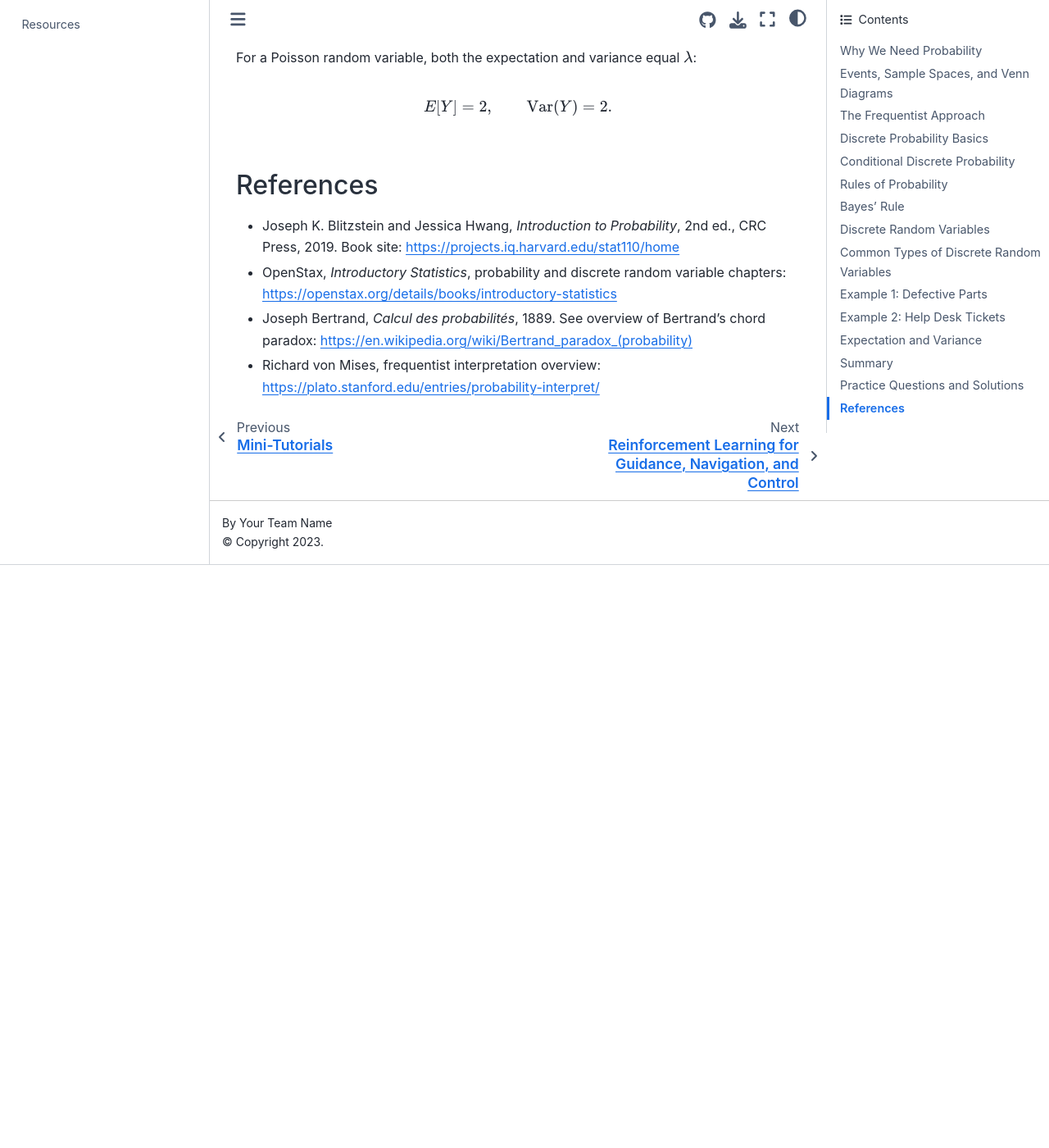
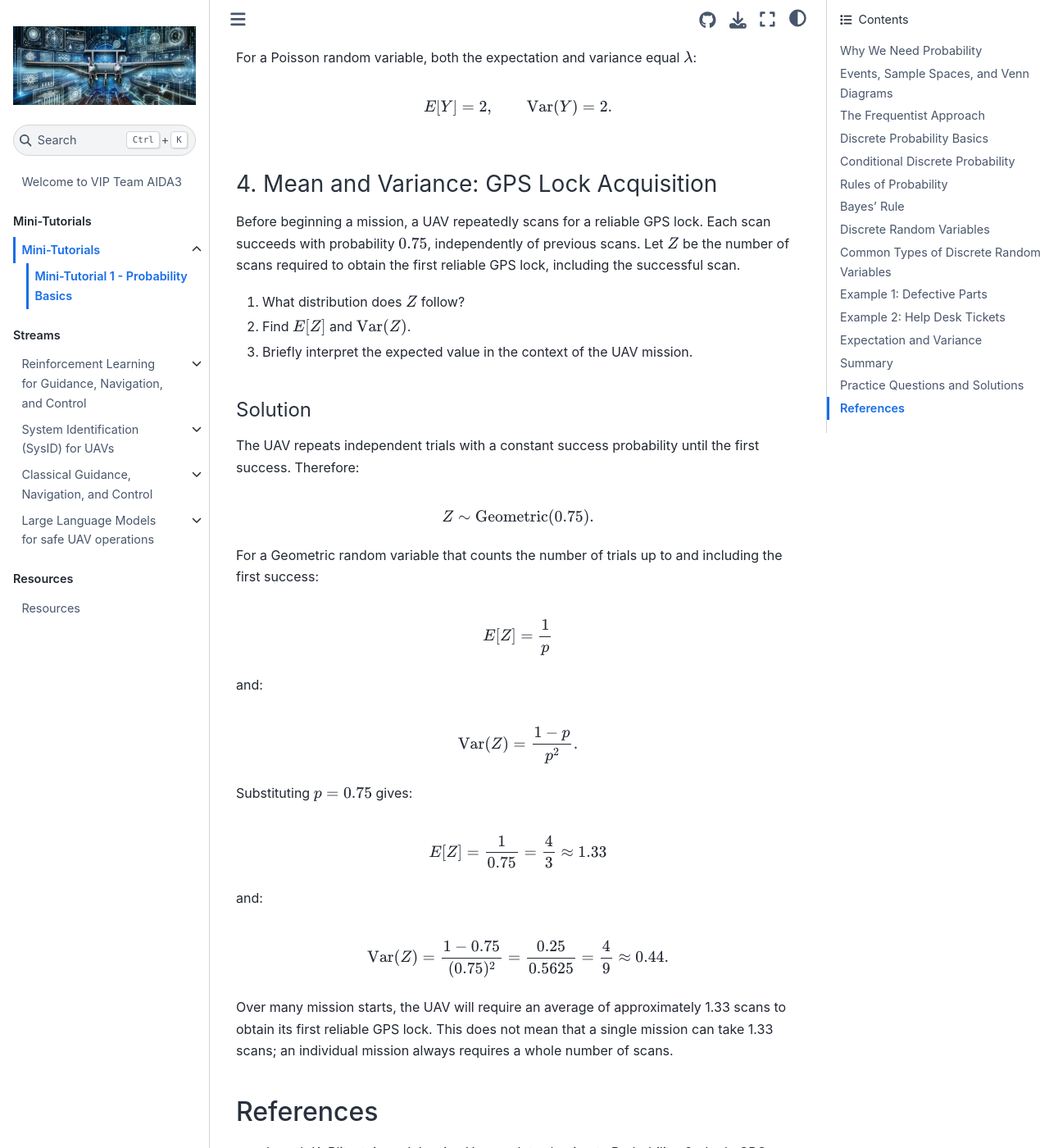
Before and after one commit to VIP-Team-AIDA3/VIP-Team-AIDA3.github.io, a Jupyter Book: the page built from mini-tutorials/lecture01.md, in a window 1280 px wide and 1400 px high, scrolled down 15684 px. Shown: the whole window at 82% size. Built offline with Jupyter Book 1.0.4 settings and Sphinx 7.4.7 and the Sphinx Book theme 1.1.4, drawn with Linux system fonts in a browser that asks for light colours; before the commit the page ends 16373 px from its top, so only the background shows below that.

Commit message:
Add mini-tutorial 1 4th question

```diff
--- a/mini-tutorials/lecture01.md
+++ b/mini-tutorials/lecture01.md
@@ -600,6 +600,52 @@
 E[Y]=2, \qquad \operatorname{Var}(Y)=2.
 $$
 
+### 4. Mean and Variance: GPS Lock Acquisition
+
+Before beginning a mission, a UAV repeatedly scans for a reliable GPS lock. Each scan succeeds with probability $0.75$, independently of previous scans. Let $Z$ be the number of scans required to obtain the first reliable GPS lock, including the successful scan.
+
+1. What distribution does $Z$ follow?
+2. Find $E[Z]$ and $\operatorname{Var}(Z)$.
+3. Briefly interpret the expected value in the context of the UAV mission.
+
+#### Solution
+
+The UAV repeats independent trials with a constant success probability until the first success. Therefore:
+
+$$
+Z\sim\operatorname{Geometric}(0.75).
+$$
+
+For a Geometric random variable that counts the number of trials up to and including the first success:
+
+$$
+E[Z]=\frac{1}{p}
+$$
+
+and:
+
+$$
+\operatorname{Var}(Z)=\frac{1-p}{p^2}.
+$$
+
+Substituting $p=0.75$ gives:
+
+$$
+E[Z]=\frac{1}{0.75}=\frac{4}{3}\approx 1.33
+$$
+
+and:
+
+$$
+\operatorname{Var}(Z)
+=\frac{1-0.75}{(0.75)^2}
+=\frac{0.25}{0.5625}
+=\frac{4}{9}
+\approx 0.44.
+$$
+
+Over many mission starts, the UAV will require an average of approximately 1.33 scans to obtain its first reliable GPS lock. This does not mean that a single mission can take 1.33 scans; an individual mission always requires a whole number of scans.
+
 ## References
 
 - Joseph K. Blitzstein and Jessica Hwang, *Introduction to Probability*, 2nd ed., CRC Press, 2019. Book site: <https://projects.iq.harvard.edu/stat110/home>
```
